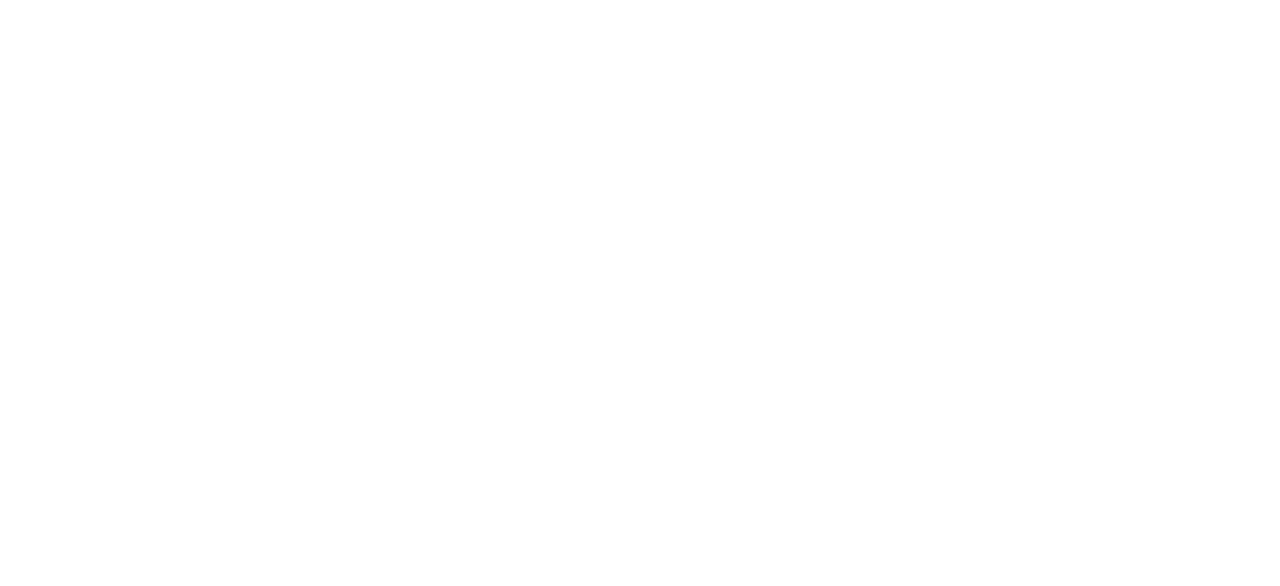
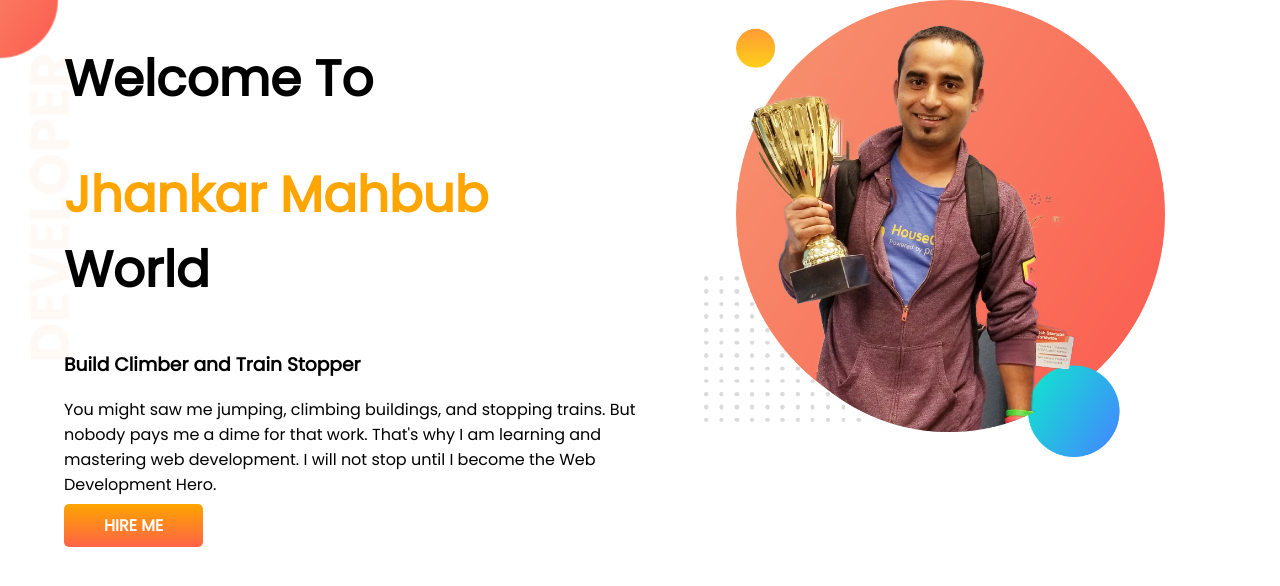
Before and after one commit to parulakhter/developer-portfolio, a plain HTML site: page index.html in a window 1280 px wide. Drawn offline with Linux system fonts and the light colour scheme.

Commit message:
top section complete

```diff
--- a/index.html
+++ b/index.html
@@ -1,12 +1,34 @@
 <!DOCTYPE html>
 <html lang="en">
+
 <head>
     <meta charset="UTF-8">
     <meta http-equiv="X-UA-Compatible" content="IE=edge">
     <meta name="viewport" content="width=device-width, initial-scale=1.0">
     <title>Jhankar Mahbub</title>
+    <link rel="preconnect" href="https://fonts.googleapis.com">
+    <link rel="preconnect" href="https://fonts.gstatic.com" crossorigin>
+    <link href="https://fonts.googleapis.com/css2?family=Poppins&display=swap" rel="stylesheet">
+    <link rel="stylesheet" href="style.css">
 </head>
+
 <body>
+    <section class="top-banner">
+        <div class="half-width">
+            <h1>Welcome To</h1>
+            <h1><span class="orange-color">Jhankar Mahbub</span> World</h1>
+            <h3>Build Climber and Train Stopper</h3>
+            <p>You might saw me jumping, climbing buildings, and stopping trains. But nobody pays me a dime for that
+                work.
+                That's why I am learning and mastering web development. I will not stop until I become the Web
+                Development
+                Hero.</p>
+            <a class="link-button" target="_blank" href="https://www.linkedin.com/company/programminghero/">HIRE ME</a>
+        </div>
+        <div class="half-width">
+            <img src="images/jhankar.png" alt="">
+        </div>
+    </section>
+</body>
 
-</body>
 </html>
--- a/style.css
+++ b/style.css
@@ -0,0 +1,32 @@
+body{
+    font-family: 'Poppins', sans-serif;
+    margin: 0;
+}
+h1{
+    font-size: 50px;
+}
+.orange-color{
+    color: orange;
+}
+section{
+    display: flex;
+}
+.half-width{
+    width: 50%;
+    padding-left: 5%;
+}
+.half-width img{
+    width: 80%;
+}
+.link-button{
+    color: white;
+    font-weight: 700;
+    text-decoration: none;
+    border-radius: 5px;
+    padding: 10px 40px;
+    background-image: linear-gradient(orange, tomato);
+}
+.top-banner{
+    background-image: url(images/top-banner.png);
+    background-repeat: no-repeat;
+}
```
